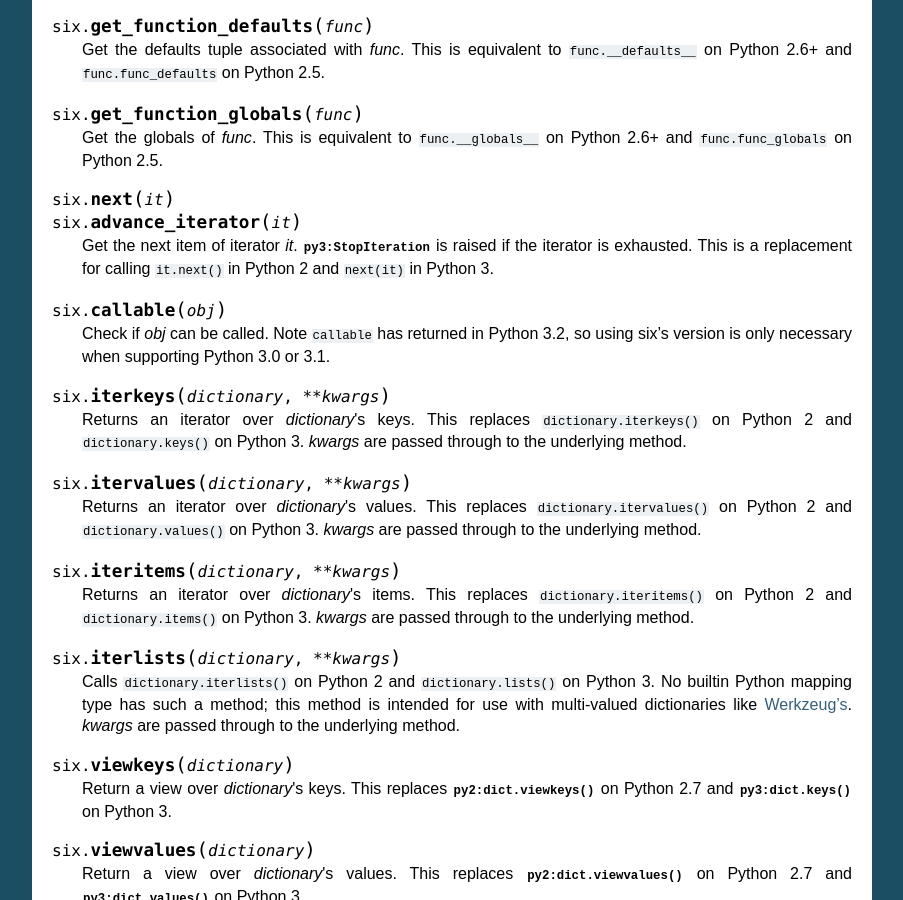
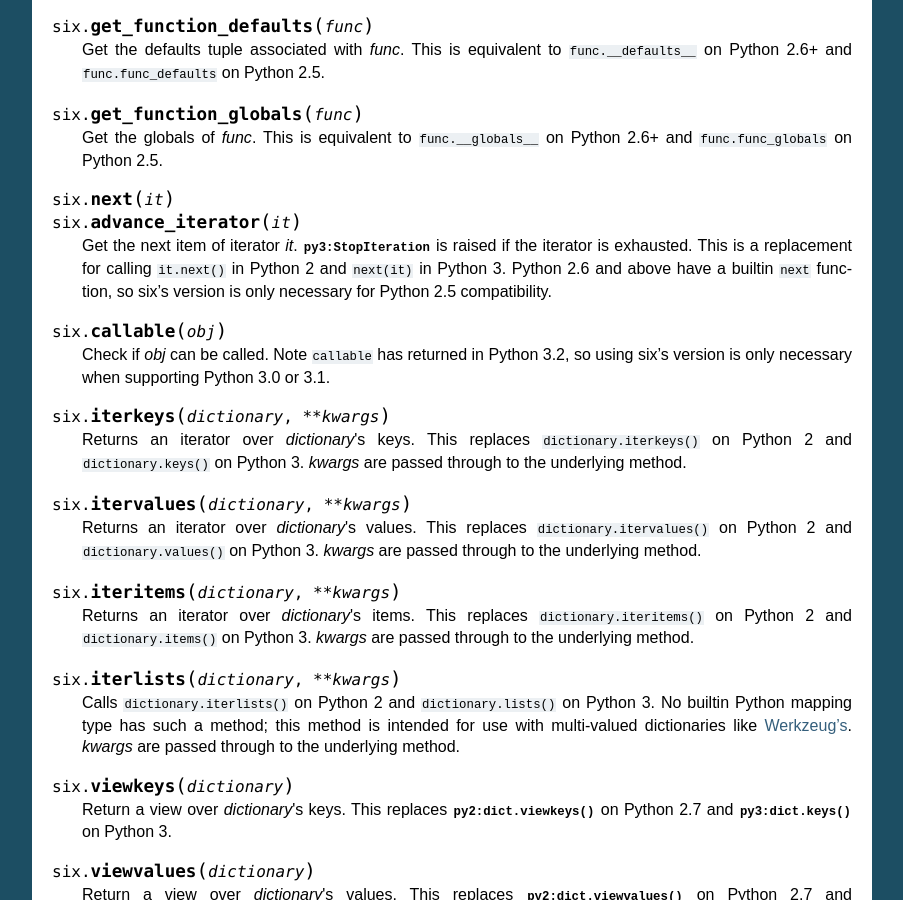
Before and after one commit to benjaminp/six, a Sphinx documentation site: the page built from documentation/index.rst, in a window 1280 px wide and 900 px high, scrolled down 1940 px. Shown: the whole window, without its empty margins (198-1101 px from the left). Built offline with Sphinx 7.4.7, drawn with Linux system fonts in a browser that asks for light colours.

Commit message:
just use builtin next()

```diff
--- a/documentation/index.rst
+++ b/documentation/index.rst
@@ -164,7 +164,9 @@ functions and methods is the stdlib :mod:`py3:inspect` module.
 
    Get the next item of iterator *it*.  :exc:`py3:StopIteration` is raised if
    the iterator is exhausted.  This is a replacement for calling ``it.next()``
-   in Python 2 and ``next(it)`` in Python 3.
+   in Python 2 and ``next(it)`` in Python 3.  Python 2.6 and above have a
+   builtin ``next`` function, so six's version is only necessary for Python 2.5
+   compatibility.
 
 
 .. function:: callable(obj)
```
